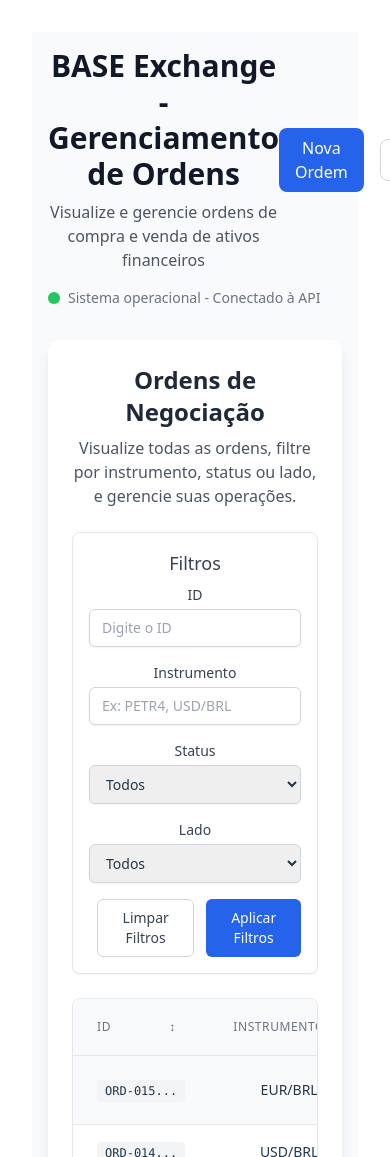
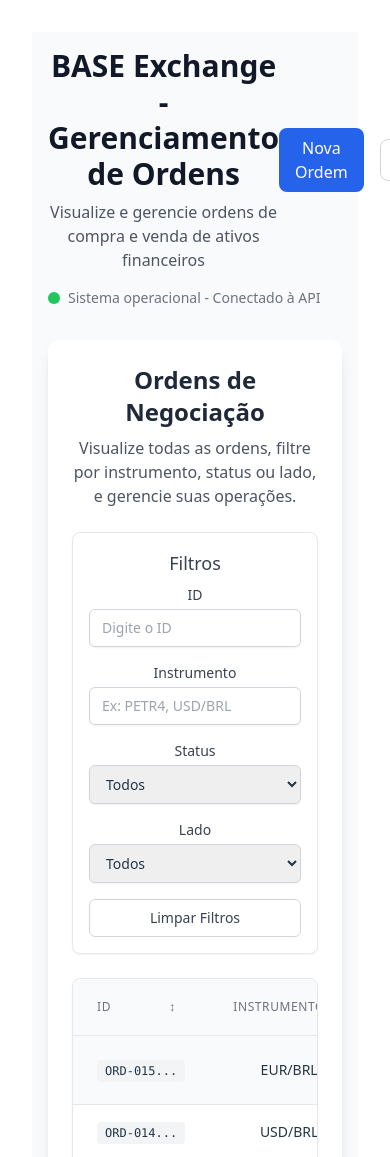
Before and after one commit to rafaellx10/BASE-Exchange, a React (Vite) app in the folder BASE/: page / in a window 390 px wide. Shown: the top 1157 px of the page. Built offline with nearby package versions, Linux system fonts and the light colour scheme; the HTML template or start-up script is replaced by a standard one.

Commit message:
fix: update filter button layout for improved alignment and responsiveness

```diff
--- a/BASE/src/components/orders/OrderDataGrid/OrderDataGrid.module.css
+++ b/BASE/src/components/orders/OrderDataGrid/OrderDataGrid.module.css
@@ -123,7 +123,7 @@
 }
 
 .filterGrid {
-  @apply grid grid-cols-1 gap-4 sm:grid-cols-2 lg:grid-cols-4;
+  @apply grid grid-cols-1 gap-4 sm:grid-cols-3 lg:grid-cols-5;
 }
 
 .filterInput {
@@ -139,5 +139,5 @@
 }
 
 .filterResetButton {
-  @apply ml-2 inline-flex items-center rounded-md border border-gray-300 bg-white px-4 py-2 text-sm font-medium text-gray-700 hover:bg-gray-50 focus:outline-none focus:ring-2 focus:ring-blue-500 focus:ring-offset-2;
+  @apply inline-flex items-center justify-center rounded-md border border-gray-300 bg-white px-4 py-2 text-sm font-medium text-gray-700 hover:bg-gray-50 focus:outline-none focus:ring-2 focus:ring-blue-500 focus:ring-offset-2 w-full;
 }
--- a/BASE/src/components/orders/OrderDataGrid/OrderDataGrid.tsx
+++ b/BASE/src/components/orders/OrderDataGrid/OrderDataGrid.tsx
@@ -207,18 +207,15 @@ const OrderDataGrid = ({
                 <option value="SELL">Venda</option>
               </select>
             </div>
-          </div>
 
-          <div className="mt-4 flex justify-end gap-3">
-            <button onClick={resetFilters} className={styles.filterResetButton}>
-              Limpar Filtros
-            </button>
-            <button
-              onClick={() => updateFilter(filters)}
-              className={styles.filterButton}
-            >
-              Aplicar Filtros
-            </button>
+            <div className="flex items-end">
+              <button
+                onClick={resetFilters}
+                className={styles.filterResetButton}
+              >
+                Limpar Filtros
+              </button>
+            </div>
           </div>
         </div>
       )}
```
